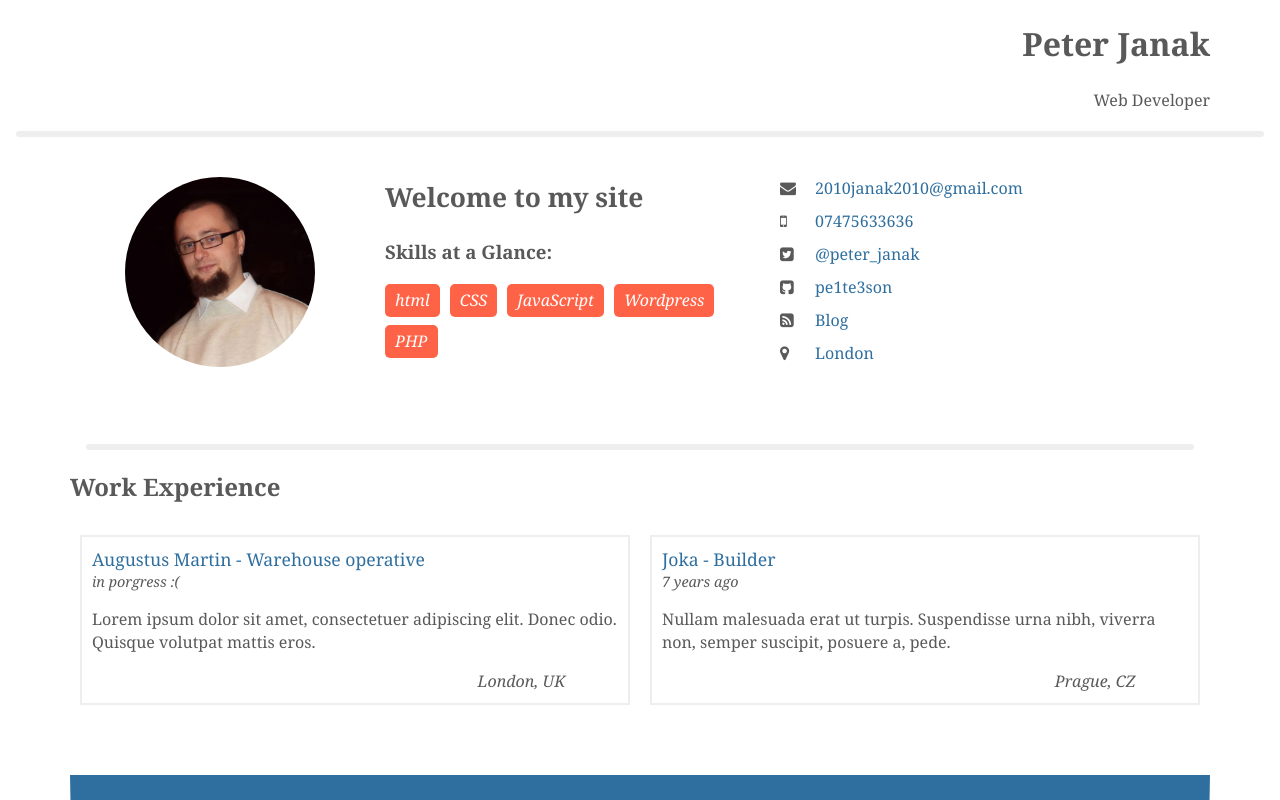
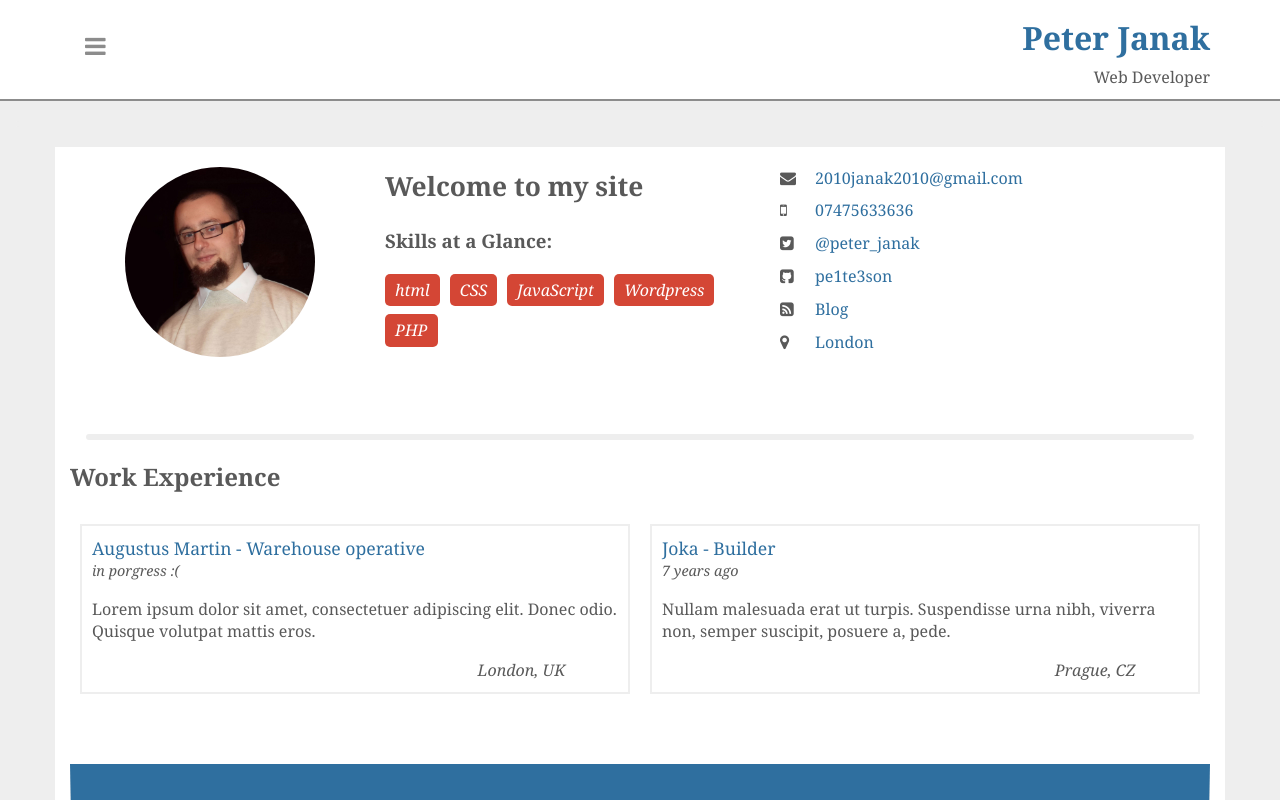
Before and after one commit to pe1te3son/resume, a website: page index.html in a window 1280 px wide. Shown: the top 800 px of the page. Drawn offline with Linux system fonts and the light colour scheme.

Commit message:
changed background, modified header, added navigation

```diff
--- a/index.html
+++ b/index.html
@@ -45,17 +45,19 @@
     resume below. You can pretty easily figure out what each section will
     display by looking at the id or at what's written between the <h2> tags.
     -->
-    <header class="header container">
-      <div class="row site-head">
+    <header class="header">
+      <div class="container">
+        <div class="row site-head">
 
-        <nav class="main-navigation col-xs-2 col-md-1">
-        </nav>
+          <nav class="main-navigation col-xs-2 col-md-1">
+            <i class="fa fa-bars nav-icon"></i>
+          </nav>
 
-        <div id="bio-name" class="col-xs-10 col-md-11">
+          <div id="bio-name" class="col-xs-10 col-md-11">
         </div>
 
       </div>
-
+    </div>
     </header>
 
     <hr class="hr container-fluid">
--- a/sass/B-var/_variables.sass
+++ b/sass/B-var/_variables.sass
@@ -1,4 +1,6 @@
 $color1: #595959
 $color2: #2F6F9F
-$color3: tomato
+$color3: #D44635
 $color4: #EEEEEE
+$color5: lighten($color1, 20%)
+$color6: white
--- a/sass/C-sections/_base.sass
+++ b/sass/C-sections/_base.sass
@@ -1,10 +1,9 @@
 body
   font-family: $georgia
-  max-width: em(1700px)
   margin: 0 auto
   color: $color1
   font-size: 16px
-
+  background: $color4
 a
   color: $color2
 
@@ -13,3 +12,6 @@ a
   border-radius: 5px
   margin-left: 1em
   margin-right: 1em
+
+.page-content
+  background: white
--- a/sass/C-sections/_header.sass
+++ b/sass/C-sections/_header.sass
@@ -1,2 +1,23 @@
+.header
+  background: $color6
+  border-bottom: 2px solid $color5
+  padding: 10px 0
+
 #bio-name
   text-align: right
+
+#name
+  color: $color2
+  margin: 5px 0
+
+.nav-icon
+  display: inline-block
+  height: 100%
+  margin: 20px 10px
+  padding: 5px
+  font-size: 1.5em
+  color: $color5
+  &:hover
+    cursor: pointer
+    opacity: 0.8
+    color: $color1
```
Also changed, not shown: css/style.css.
